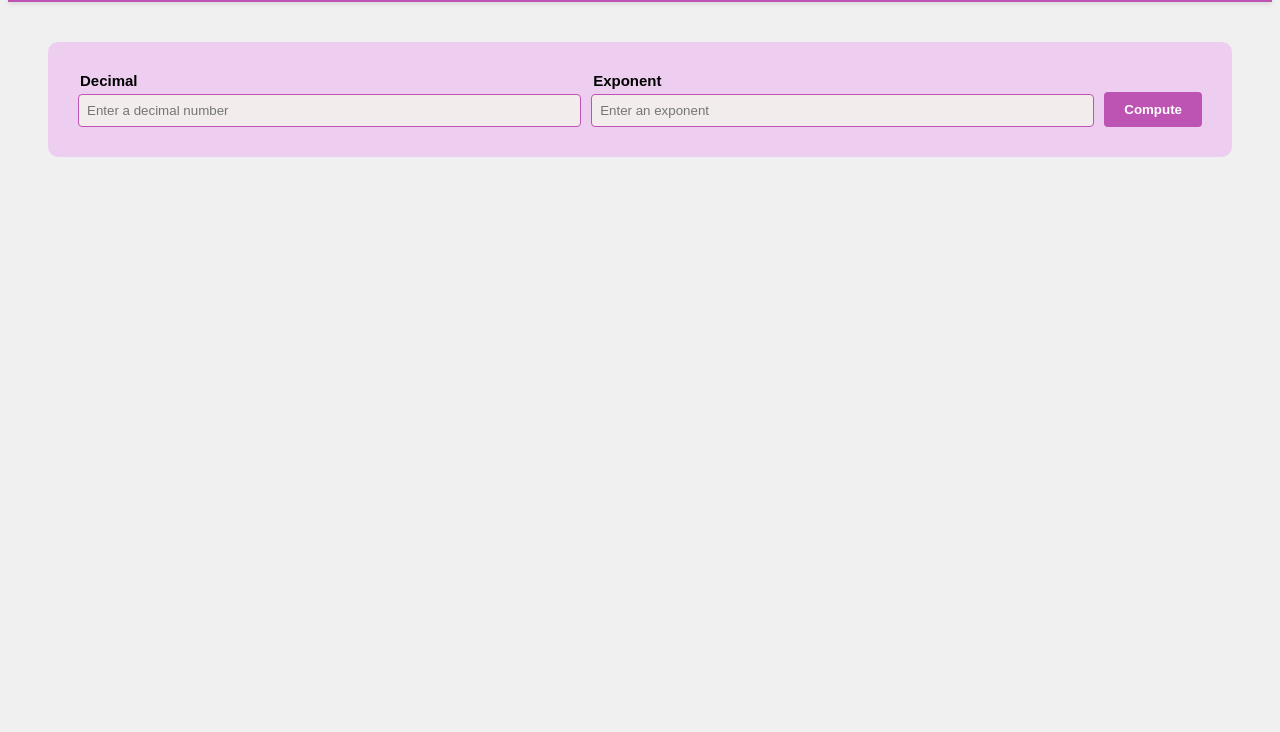
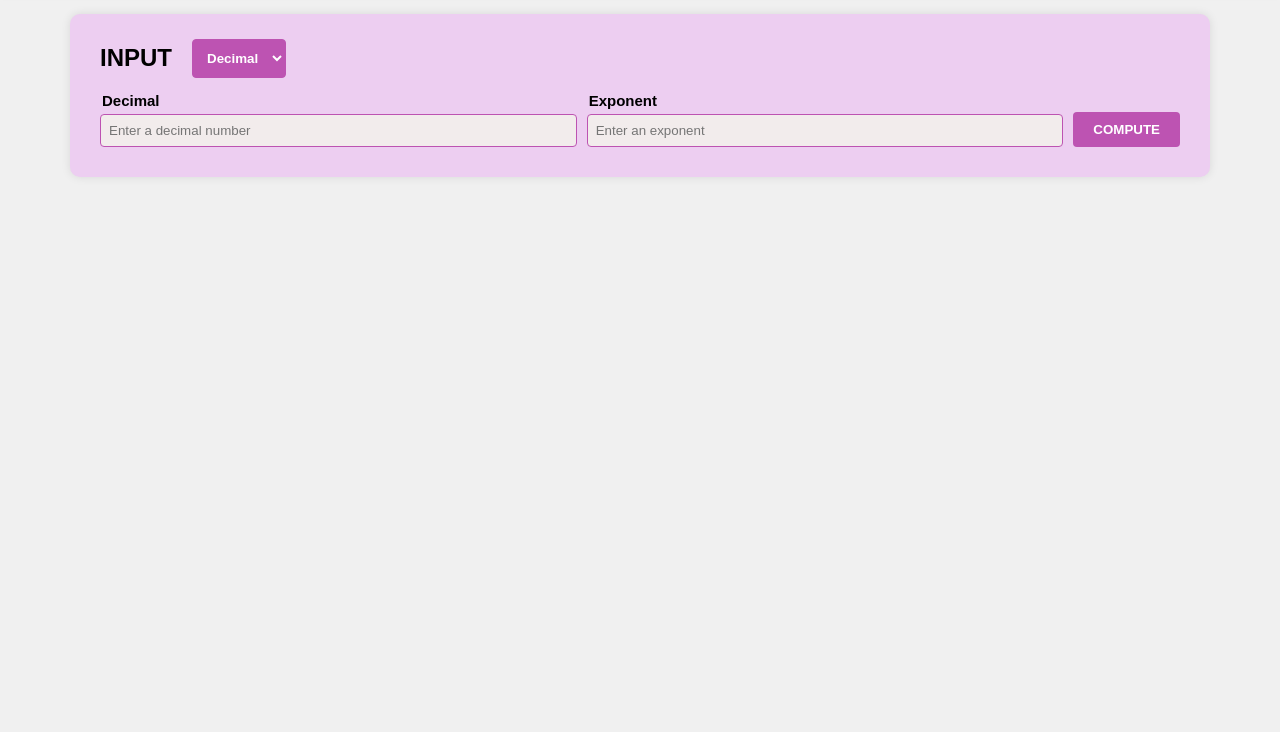
Before and after one commit to geleanne/Binary-32-FP-Converter, a plain HTML site: page index.html in a window 1280 px wide. Shown: the part 68-800 px from the top of the page. Drawn offline with Linux system fonts and the light colour scheme.

Commit message:
finished input box css

```diff
--- a/index.html
+++ b/index.html
@@ -14,7 +14,19 @@
         </div>
 
         <!-- Input -->
-        <div class="input-row">
+        <div class="input-box">
+            <div class="first-row">
+                <div class="input-text">
+                    <h2>INPUT</h2>
+                </div>
+                <div class="input-select">
+                    <select id="input-type">
+                        <option value="decimal">Decimal</option>
+                        <option value="binary">Binary</option>
+                    </select>
+                </div>
+            </div>
+            <div class="second-row">
                 <div class="input">
                     <label for="decimal">Decimal</label>
                     <input type="text" id="decimal" placeholder="Enter a decimal number">
@@ -23,8 +35,9 @@
                     <label for="exponent">Exponent</label>
                     <input type="text" id="exponent" placeholder="Enter an exponent">
                 </div>
-            <div class="buttons">
-                <button id="compute">Compute</button>
+                <div class="button">
+                    <button id="compute">COMPUTE</button>
+                </div>
             </div>
         </div>
 
--- a/styles.css
+++ b/styles.css
@@ -1,6 +1,8 @@
 body {
     font-family: Arial, sans-serif;
     background-color: #f0f0f0;
+    padding: 0;
+    margin: 0;
 }
 
 /* Header */
@@ -13,15 +15,43 @@ body {
     box-shadow: 0 2px 5px rgba(0, 0, 0, 0.1);
   }
 
-/* Input */
-.input-row {
+/* Input box */
+.input-box {
+    padding: 10px 30px 30px;
+    background: #EDCEF1;
+    margin: 20px 70px 20px;
+    border-radius: 10px;
+    box-shadow: 0 0 10px rgba(0, 0, 0, 0.1);
+}
+
+/* Input - 1st row */
+.first-row {
+    display: flex;
+}
+
+.input-select {
+    display: flex;
+    justify-content: center;
+    align-items: center;
+    padding-left: 20px;
+
+}
+
+.input-select select {
+    padding: 10px;
+    border: 1px solid #BD53B2;
+    border-radius: 4px;
+    background-color: #BD53B2;
+    color: white;
+    cursor: pointer;
+    font-weight: bold;
+    transition: background-color 0.3s;
+}
+
+/* Input - 2nd row */
+.second-row {
     display: flex;
     justify-content: space-between;
-    margin-bottom: 20px;
-    padding: 30px;
-    background: #EDCEF1;
-    margin: 40px;
-    border-radius: 10px;
 }
 
 .input {
@@ -29,10 +59,6 @@ body {
     flex-direction: column;
     flex: 1;
     margin-right: 10px;
-}
-
-.input:last-child {
-    margin-right: 0;
 }
 
 label {
@@ -49,8 +75,11 @@ input[type="text"] {
     background: #F2ECEC;
 }
 
-.buttons {
-    margin-top: 20px;
+.button {
+    display: flex;
+    justify-content: center;
+    align-items: center;
+    padding-top: 20px;
 }
 
 button {
@@ -67,3 +96,5 @@ button {
 button:hover {
     background-color: #8B2D81;
 }
+
+/* */
```
Lines whose indentation alone changed are shown as unchanged.
